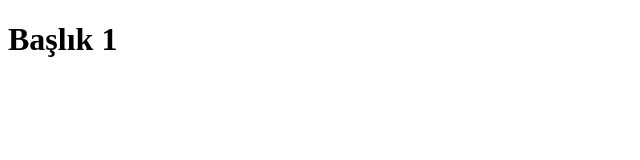
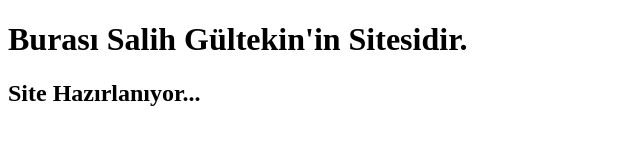
Before and after one commit to slhgltkn/slhgltkn.github.io, a plain HTML site: page index.html in a window 1280 px wide. Shown: the whole page, without its empty margins (0-640 px from the left). Drawn offline with Linux system fonts and the light colour scheme.

Commit message:
Update index.html

```diff
--- a/index.html
+++ b/index.html
@@ -6,6 +6,7 @@
 		<title>Salih GÜLTEKİN</title>
 	</head>
 	<body>
-	<h1>Başlık 1</h1>
+	<h1>Burası Salih Gültekin'in Sitesidir. </h1>
+	<h2>Site Hazırlanıyor... </h2>
 	</body>
 </html>
```
